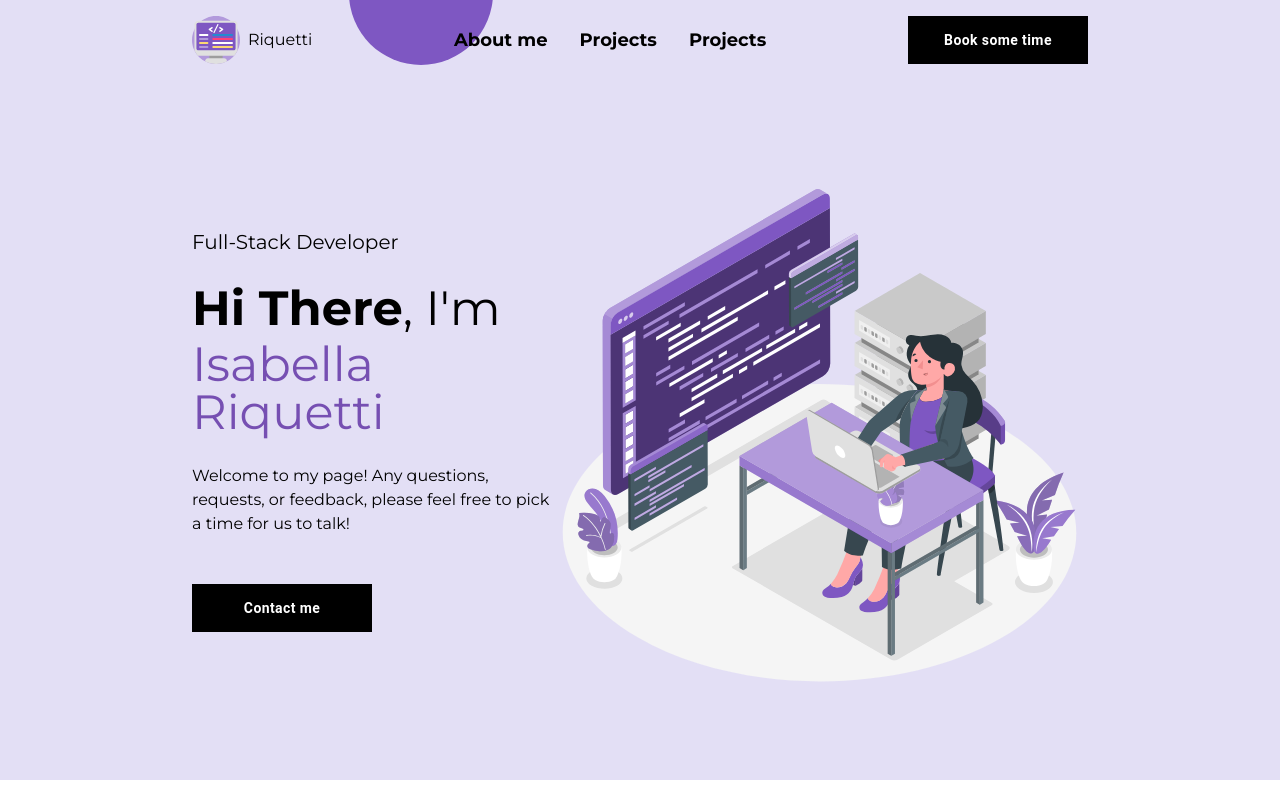
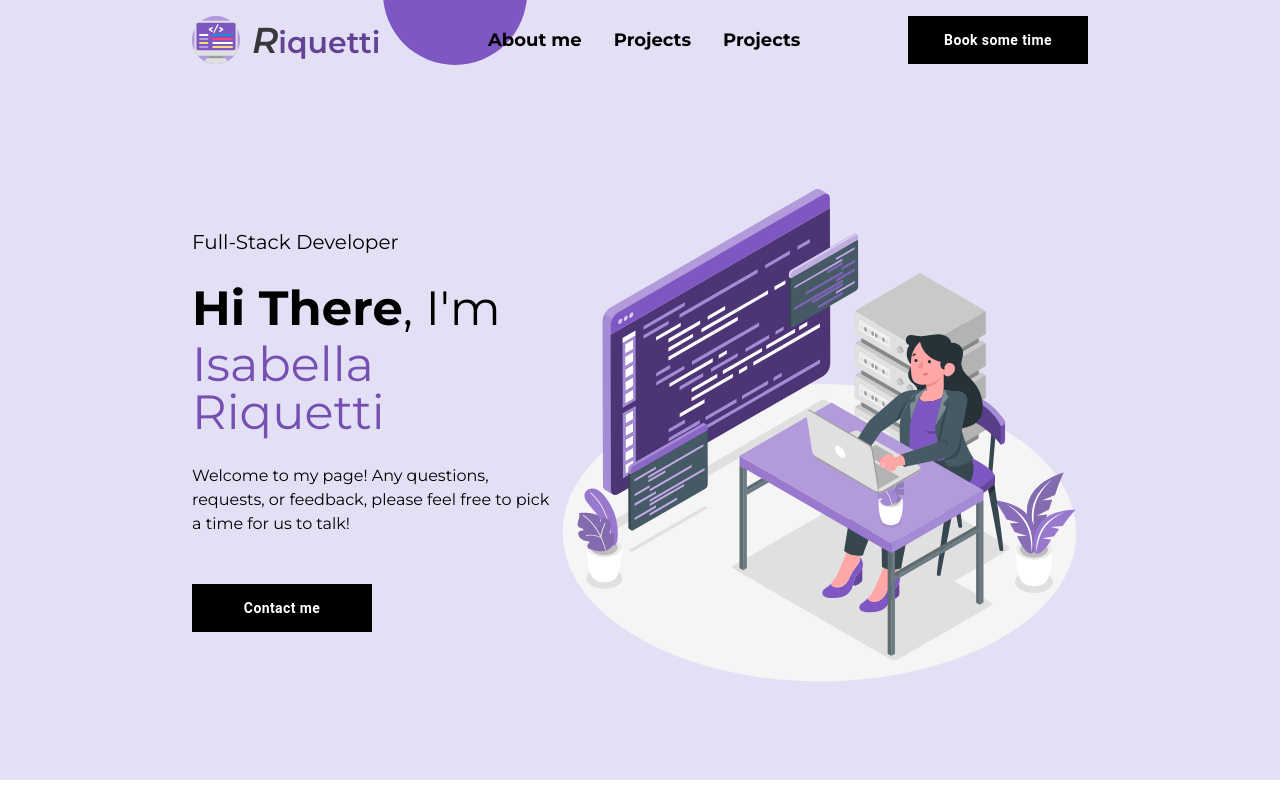
Before and after one commit to isabella-riquetti/my-isabella-riquetti, a React (Vite) app: page / in a window 1280 px wide. Built offline with nearby package versions, Linux system fonts and the light colour scheme.

Commit message:
New Identity

```diff
--- a/src/components/Header/Header.tsx
+++ b/src/components/Header/Header.tsx
@@ -9,8 +9,8 @@ function Header() {
   return (
     <div>
       <div className='w-full h-20 py-2 flex gap-4 items-center'>
-        <div className="flex gap-2 items-center">
-          <Icon className="max-h-12 max-w-12" /><span>Riquetti</span>
+        <div className="flex gap-3 items-center">
+          <Icon className="max-h-12 max-w-12" /><span className="text-3xl font-semibold"><em className="text-4xl opacity-75">R</em><span className="text-purple-800">iquetti</span></span>
         </div>
         <div className="relative ml-auto flex gap-8 text-lg font-bold">
           <div className="absolute top-[-105px] left-[-105px] z-0 w-36 h-36 bg-purple-600 rounded-full"></div>
```
